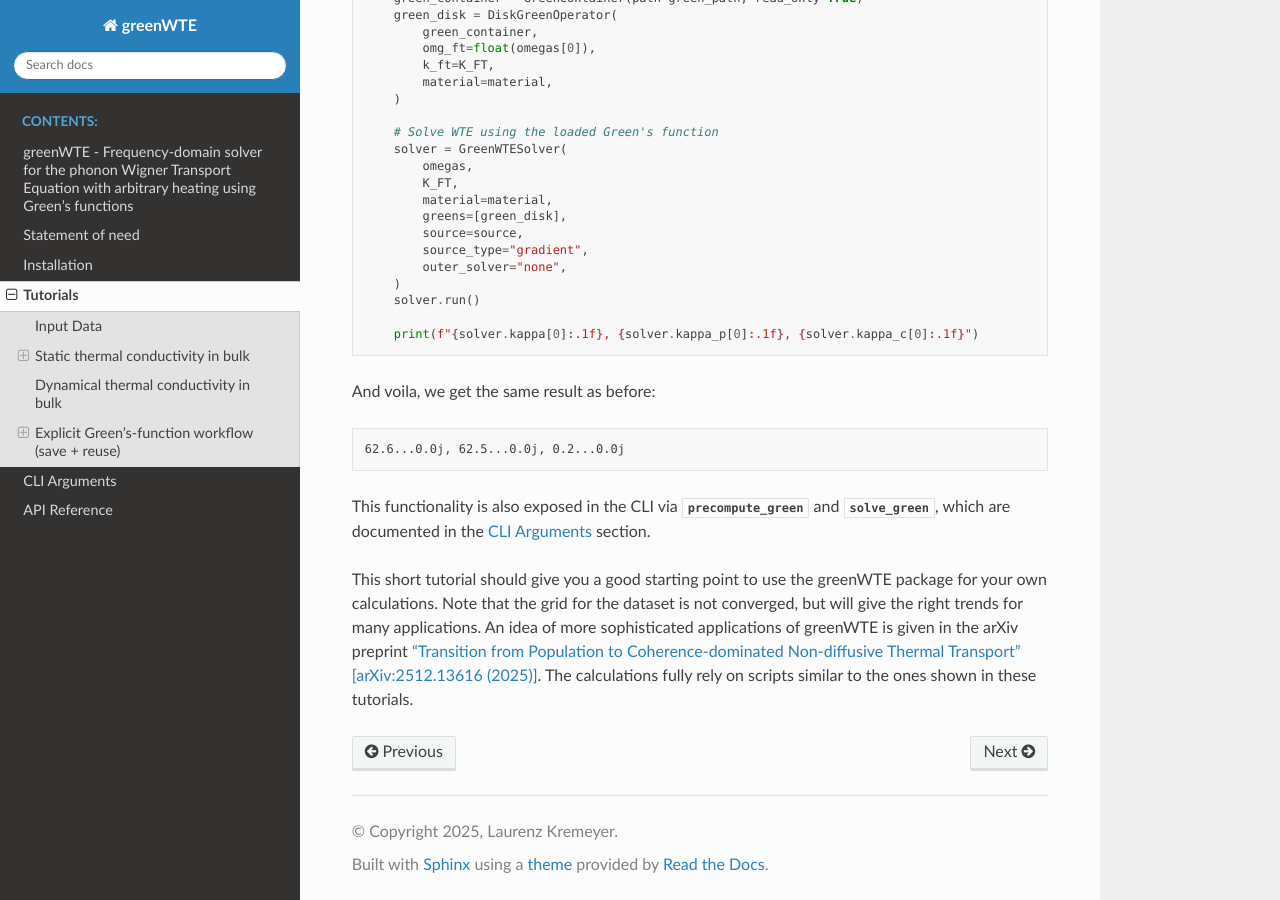
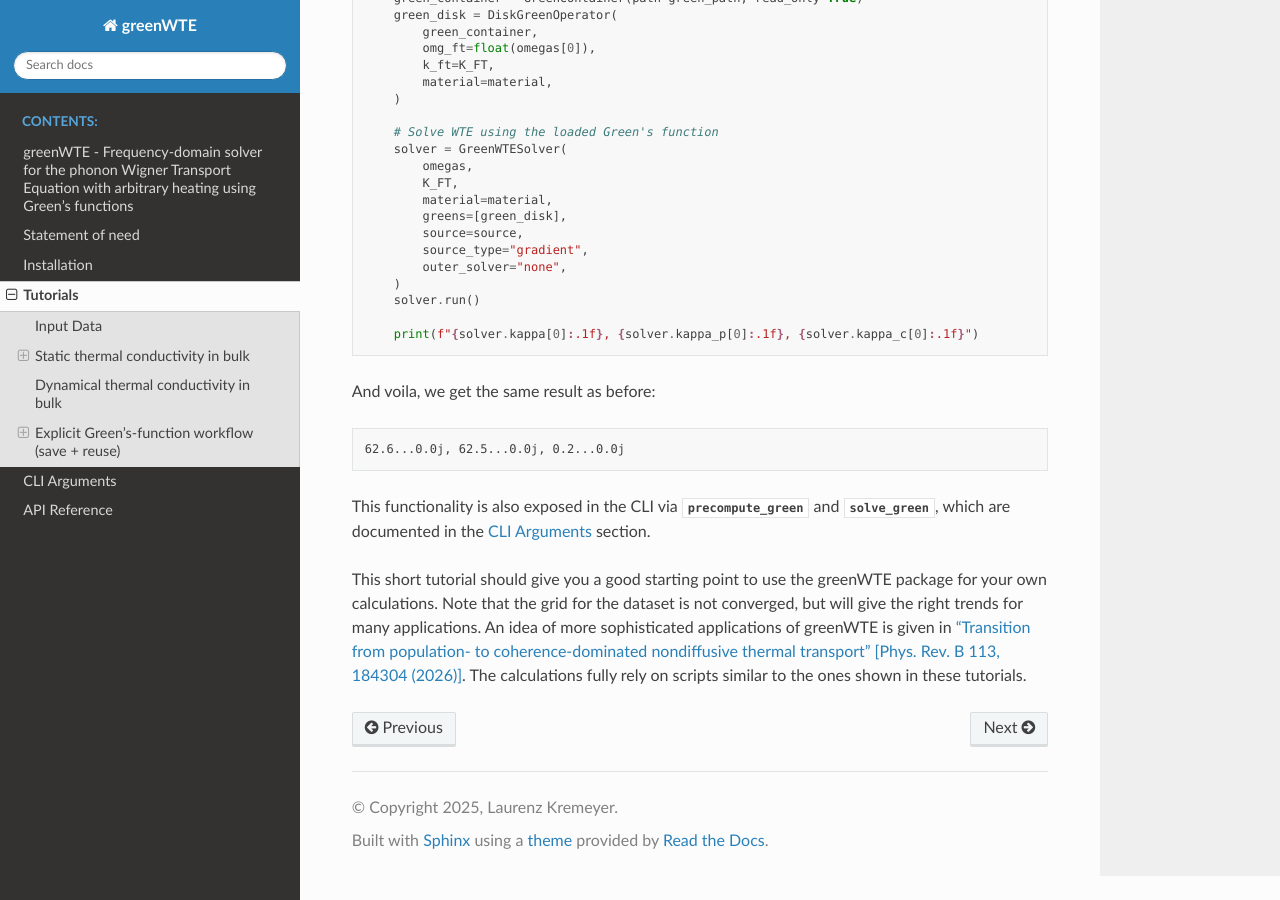
Before and after one commit to kremeyer/greenWTE, a Sphinx documentation site: the page built from doc/tutorials.rst, in a window 1280 px wide and 900 px high, scrolled down 4947 px. Built offline with Sphinx 7.4.7 and the Read the Docs theme 3.1.0, drawn with Linux system fonts in a browser that asks for light colours.

Commit message:
change arxiv to PRB reference

```diff
--- a/README.rst
+++ b/README.rst
@@ -6,15 +6,15 @@ greenWTE - Frequency-domain solver for the phonon Wigner Transport Equation with
 greenWTE is a Python package to solve the Wigner Transport Equation (WTE) in spatial and temporal Fourier space
 for arbitrary source terms. This allows to compute thermal conductivities from bulk to nanoscale, from static to
 high frequency regimes. Beyond that it can be used to study the response of materials to arbitrary heat sources.
-A showcase of the capabilities of greenWTE can be found in the arXiv preprint `"Transition from Population to
-Coherence-dominated Non-diffusive Thermal Transport" [arXiv:2512.13616 (2025)] <WTE_showcase_>`_.
+A showcase of the capabilities of greenWTE can be found in `"Transition from population- to coherence-dominated
+nondiffusive thermal transport" [Phys. Rev. B 113, 184304 (2026)] <WTE_showcase_>`_.
 
 Derived from the Wigner formulation of quantum mechanics, the WTE describes heat transport in terms of particlelike
 and wavelike conduction mechanisms. The full and very detailed derivation can be found in the work by Simoncelli,
 Marzari and Mauri in their paper `"Wigner Formulation of Thermal Transport in Solids" [Phys. Rev. X 12 (2022)]
 <WTE_paper_>`_.
 
-.. _WTE_showcase: https://arxiv.org/abs/2512.13616
+.. _WTE_showcase: https://journals.aps.org/prb/abstract/10.1103/rcws-tjy7
 .. _WTE_paper: https://journals.aps.org/prx/abstract/10.1103/PhysRevX.12.041011
 
 .. END-INTRO
--- a/doc/tutorials.rst
+++ b/doc/tutorials.rst
@@ -349,6 +349,6 @@ And voila, we get the same result as before:
 This functionality is also exposed in the CLI via :mod:`~greenWTE.precompute_green` and :mod:`~greenWTE.solve_green`, which are documented in the :doc:`cli-arguments` section.
 
 This short tutorial should give you a good starting point to use the greenWTE package for your own calculations. Note that the grid for the dataset is not converged,
-but will give the right trends for many applications. An idea of more sophisticated  applications of greenWTE is given in the arXiv preprint `"Transition from
-Population to Coherence-dominated Non-diffusive Thermal Transport" [arXiv:2512.13616 (2025)] <https://arxiv.org/abs/2512.13616>`_. The calculations fully rely on scripts similar to the
+but will give the right trends for many applications. An idea of more sophisticated  applications of greenWTE is given in `"Transition from
+population- to coherence-dominated nondiffusive thermal transport" [Phys. Rev. B 113, 184304 (2026)] <https://journals.aps.org/prb/abstract/10.1103/rcws-tjy7>`_. The calculations fully rely on scripts similar to the
 ones shown in these tutorials.
```
